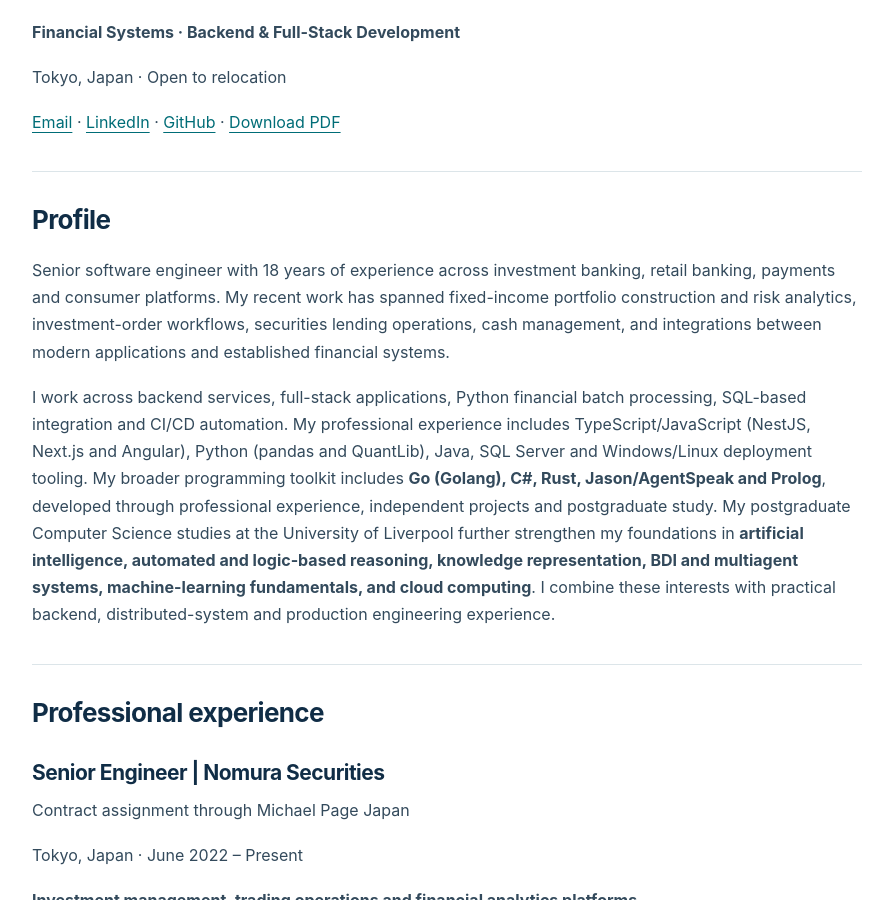
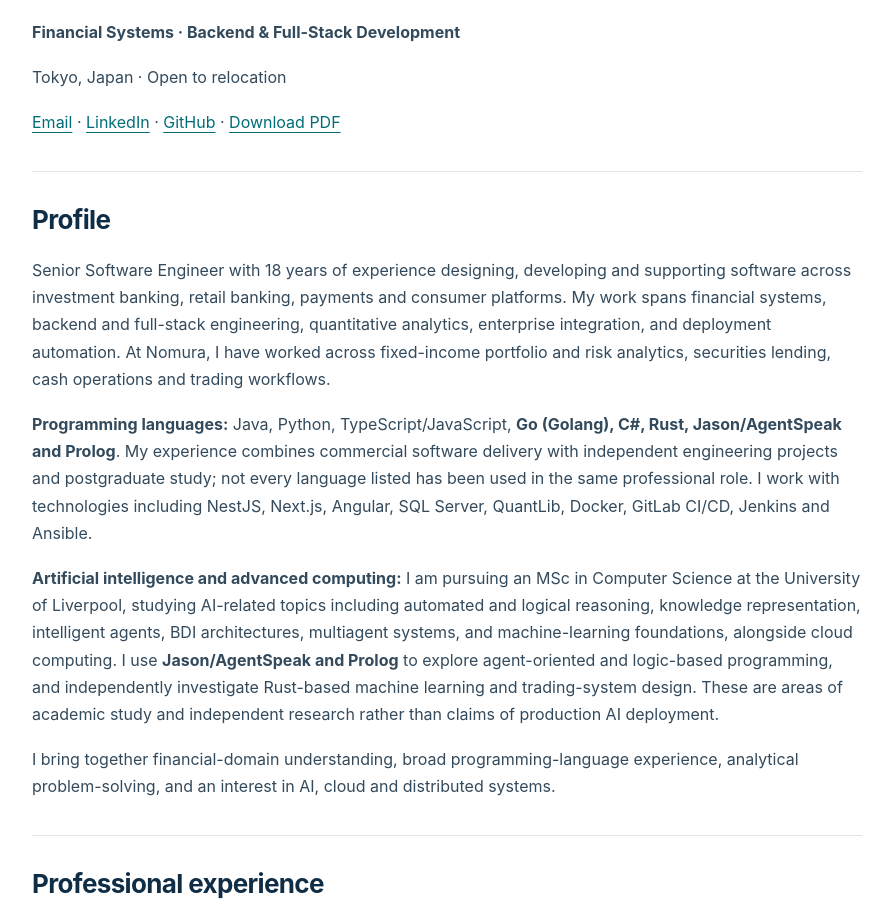
Before and after one commit to richardgong1987/resume, a Jekyll site: the page built from gong_hanjin_english.md, in a window 1280 px wide and 900 px high, scrolled down 249 px. Shown: the whole window, without its empty margins (193-1086 px from the left). Built offline with Jekyll 4.4.1, drawn with Linux system fonts in a browser that asks for light colours.

Commit message:
Strengthen CV Profile with broad languages and AI expertise

```diff
--- a/gong_hanjin_english.md
+++ b/gong_hanjin_english.md
@@ -22,9 +22,13 @@
 
 ## Profile
 
-Senior software engineer with {% include years.html %} years of experience across investment banking, retail banking, payments and consumer platforms. My recent work has spanned fixed-income portfolio construction and risk analytics, investment-order workflows, securities lending operations, cash management, and integrations between modern applications and established financial systems.
+Senior Software Engineer with {% include years.html %} years of experience designing, developing and supporting software across investment banking, retail banking, payments and consumer platforms. My work spans financial systems, backend and full-stack engineering, quantitative analytics, enterprise integration, and deployment automation. At Nomura, I have worked across fixed-income portfolio and risk analytics, securities lending, cash operations and trading workflows.
 
-I work across backend services, full-stack applications, Python financial batch processing, SQL-based integration and CI/CD automation. My professional experience includes TypeScript/JavaScript (NestJS, Next.js and Angular), Python (pandas and QuantLib), Java, SQL Server and Windows/Linux deployment tooling. My broader programming toolkit includes **Go (Golang), C#, Rust, Jason/AgentSpeak and Prolog**, developed through professional experience, independent projects and postgraduate study. My postgraduate Computer Science studies at the University of Liverpool further strengthen my foundations in **artificial intelligence, automated and logic-based reasoning, knowledge representation, BDI and multiagent systems, machine-learning fundamentals, and cloud computing**. I combine these interests with practical backend, distributed-system and production engineering experience.
+**Programming languages:** Java, Python, TypeScript/JavaScript, **Go (Golang), C#, Rust, Jason/AgentSpeak and Prolog**. My experience combines commercial software delivery with independent engineering projects and postgraduate study; not every language listed has been used in the same professional role. I work with technologies including NestJS, Next.js, Angular, SQL Server, QuantLib, Docker, GitLab CI/CD, Jenkins and Ansible.
+
+**Artificial intelligence and advanced computing:** I am pursuing an MSc in Computer Science at the University of Liverpool, studying AI-related topics including automated and logical reasoning, knowledge representation, intelligent agents, BDI architectures, multiagent systems, and machine-learning foundations, alongside cloud computing. I use **Jason/AgentSpeak and Prolog** to explore agent-oriented and logic-based programming, and independently investigate Rust-based machine learning and trading-system design. These are areas of academic study and independent research rather than claims of production AI deployment.
+
+I bring together financial-domain understanding, broad programming-language experience, analytical problem-solving, and an interest in AI, cloud and distributed systems.
 
 ## Professional experience
 
```
